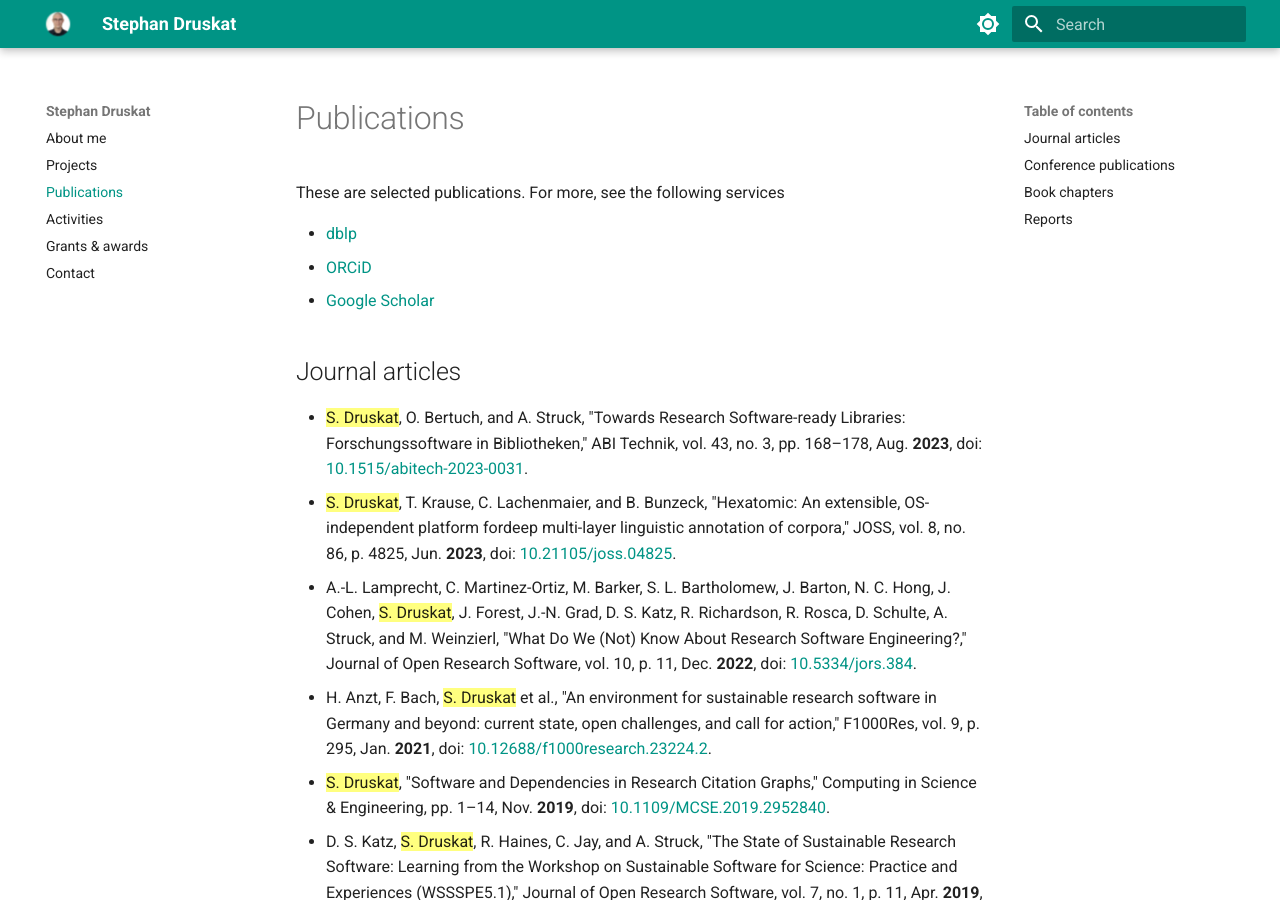
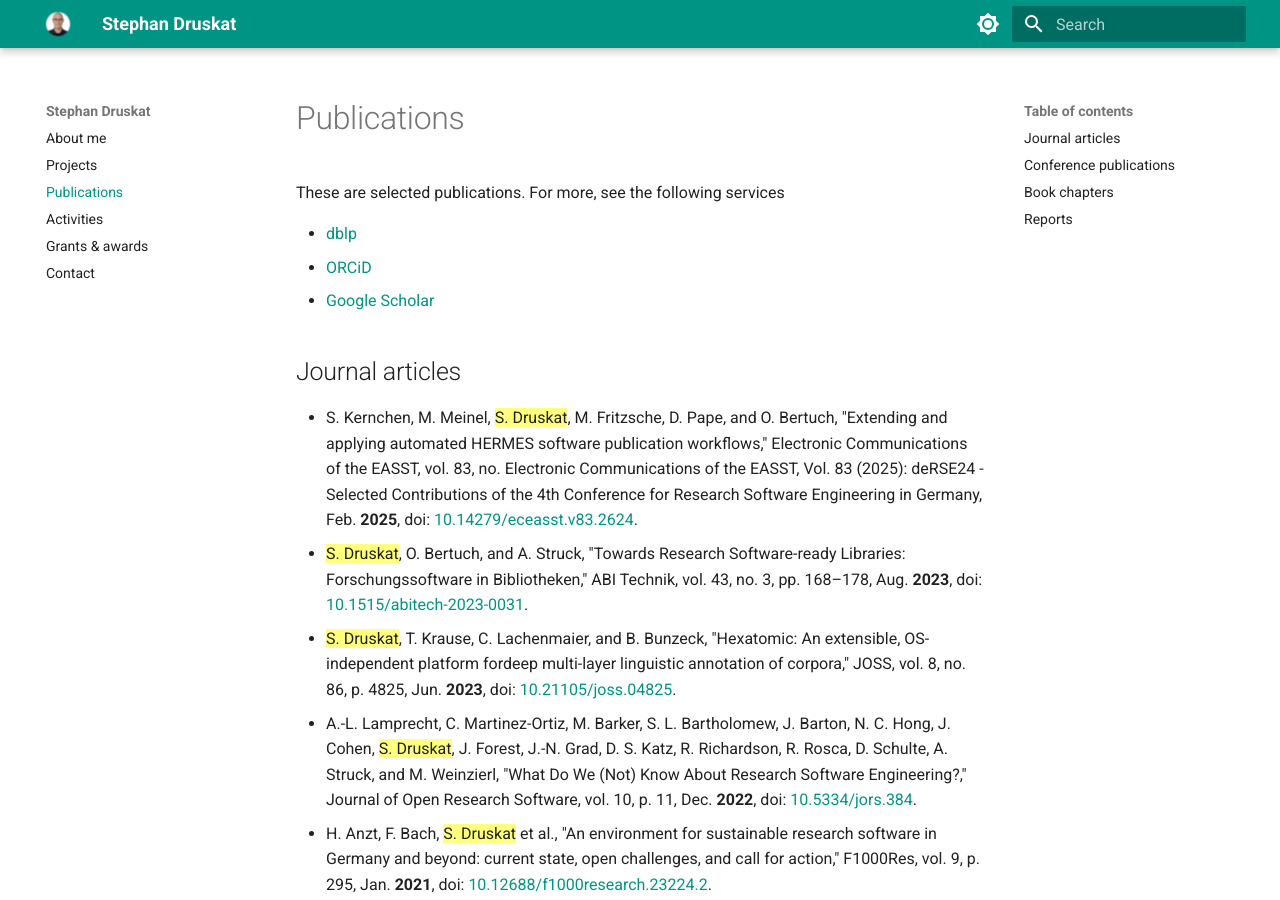
Before and after one commit to sdruskat/sdruskat.github.io, an MkDocs documentation site: the page built from docs/publications.md, in a window 1280 px wide and 900 px high. Built offline with MkDocs 1.6.1 and Material for MkDocs 9.7.7, drawn with Linux system fonts in a browser that asks for light colours.

Commit message:
Add Kernchen et al. 2025 to publications

```diff
--- a/docs/publications.md
+++ b/docs/publications.md
@@ -7,6 +7,7 @@ For more, see the following services
 
 ## Journal articles
 
+- S. Kernchen, M. Meinel, {==S. Druskat==}, M. Fritzsche, D. Pape, and O. Bertuch, "Extending and applying automated HERMES software publication workflows," Electronic Communications of the EASST, vol. 83, no. Electronic Communications of the EASST, Vol. 83 (2025): deRSE24 - Selected Contributions of the 4th Conference for Research Software Engineering in Germany, Feb. **2025**, doi: [10.14279/eceasst.v83.2624](https://doi.org/10.14279/eceasst.v83.2624).
 - {==S. Druskat==}, O. Bertuch, and A. Struck, "Towards Research Software-ready Libraries: Forschungssoftware in Bibliotheken," ABI Technik, vol. 43, no. 3, pp. 168–178, Aug. **2023**, doi: [10.1515/abitech-2023-0031](https://doi.org/10.1515/abitech-2023-0031).
 - {==S. Druskat==}, T. Krause, C. Lachenmaier, and B. Bunzeck, "Hexatomic: An extensible, OS-independent platform fordeep multi-layer linguistic annotation of corpora," JOSS, vol. 8, no. 86, p. 4825, Jun. **2023**, doi: [10.21105/joss.04825](https://doi.org/10.21105/joss.04825).
 - A.-L. Lamprecht, C. Martinez-Ortiz, M. Barker, S. L. Bartholomew, J. Barton, N. C. Hong, J. Cohen, {==S. Druskat==}, J. Forest, J.-N. Grad, D. S. Katz, R. Richardson, R. Rosca, D. Schulte, A. Struck, and M. Weinzierl, "What Do We (Not) Know About Research Software Engineering?," Journal of Open Research Software, vol. 10, p. 11, Dec. **2022**, doi: [10.5334/jors.384](https://doi.org/10.5334/jors.384).
```
